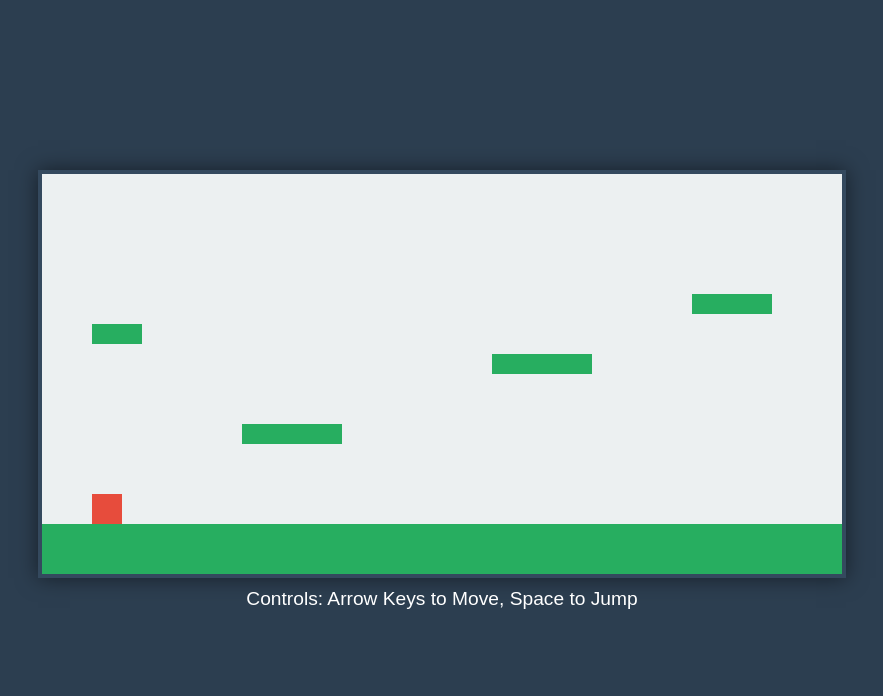
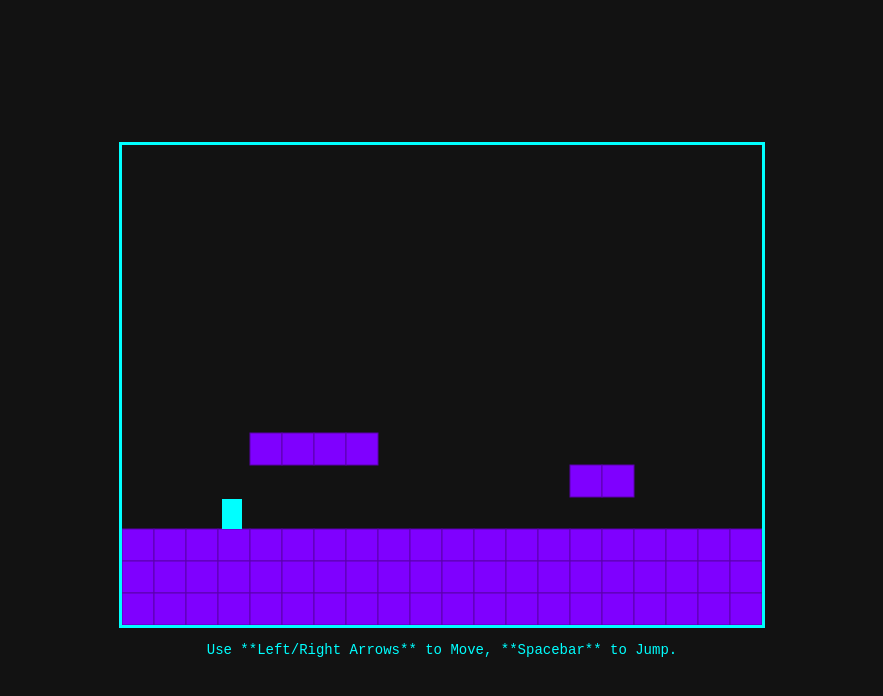
Before and after one commit to Shlok2814/Canvas-Climber, a plain HTML site: page index.html in a window 1280 px wide. Shown: the whole page, without its empty margins (198-1081 px from the left). Drawn offline with Linux system fonts and the light colour scheme.

Commit message:
Update index.html

```diff
--- a/index.html
+++ b/index.html
@@ -2,149 +2,207 @@
 <html lang="en">
 <head>
     <meta charset="UTF-8">
-    <title>Single File Platformer</title>
+    <title>Celestial Platformer Single-File Demo</title>
     <style>
-        /* --- CSS STYLES --- */
         body {
-            background-color: #2c3e50;
+            background-color: #121212; /* Deep Space Black */
             display: flex;
-            flex-direction: column;
             justify-content: center;
             align-items: center;
             height: 100vh;
             margin: 0;
-            font-family: Arial, sans-serif;
-            color: white;
+            font-family: monospace;
+            color: #00FFFF;
+        }
+        #gameContainer {
+            text-align: center;
         }
         canvas {
-            background-color: #ecf0f1;
-            border: 4px solid #34495e;
-            box-shadow: 0 0 20px rgba(0,0,0,0.5);
+            border: 3px solid #00FFFF; /* Neon Cyan border */
+            image-rendering: pixelated; /* Sharp, retro look */
+            margin-bottom: 10px;
         }
-        p { margin-top: 10px; font-size: 1.2rem; }
+        #controls {
+            font-size: 14px;
+        }
     </style>
 </head>
 <body>
-
-    <canvas id="gameCanvas" width="800" height="400"></canvas>
-    <p>Controls: Arrow Keys to Move, Space to Jump</p>
+    <div id="gameContainer">
+        <canvas id="gameCanvas" width="640" height="480"></canvas>
+        <div id="controls">
+            Use **Left/Right Arrows** to Move, **Spacebar** to Jump.
+        </div>
+    </div>
 
     <script>
-        // --- JAVASCRIPT GAME LOGIC ---
+        // --- Game Setup ---
         const canvas = document.getElementById('gameCanvas');
         const ctx = canvas.getContext('2d');
 
-        // Physics Constants
-        const gravity = 0.5;
-        const friction = 0.8;
+        const TILE_SIZE = 32; // Size of each tile in pixels
+        const TILE_COLOR = '#7F00FF'; // Electric Violet
 
-        // Player Object
+        // Simple Tilemap (0 = empty, 1 = solid tile)
+        // Map is 20 tiles wide (640/32) and 15 tiles high (480/32)
+        const gameMap = [
+            [0, 0, 0, 0, 0, 0, 0, 0, 0, 0, 0, 0, 0, 0, 0, 0, 0, 0, 0, 0],
+            [0, 0, 0, 0, 0, 0, 0, 0, 0, 0, 0, 0, 0, 0, 0, 0, 0, 0, 0, 0],
+            [0, 0, 0, 0, 0, 0, 0, 0, 0, 0, 0, 0, 0, 0, 0, 0, 0, 0, 0, 0],
+            [0, 0, 0, 0, 0, 0, 0, 0, 0, 0, 0, 0, 0, 0, 0, 0, 0, 0, 0, 0],
+            [0, 0, 0, 0, 0, 0, 0, 0, 0, 0, 0, 0, 0, 0, 0, 0, 0, 0, 0, 0],
+            [0, 0, 0, 0, 0, 0, 0, 0, 0, 0, 0, 0, 0, 0, 0, 0, 0, 0, 0, 0],
+            [0, 0, 0, 0, 0, 0, 0, 0, 0, 0, 0, 0, 0, 0, 0, 0, 0, 0, 0, 0],
+            [0, 0, 0, 0, 0, 0, 0, 0, 0, 0, 0, 0, 0, 0, 0, 0, 0, 0, 0, 0],
+            [0, 0, 0, 0, 0, 0, 0, 0, 0, 0, 0, 0, 0, 0, 0, 0, 0, 0, 0, 0],
+            [0, 0, 0, 0, 1, 1, 1, 1, 0, 0, 0, 0, 0, 0, 0, 0, 0, 0, 0, 0],
+            [0, 0, 0, 0, 0, 0, 0, 0, 0, 0, 0, 0, 0, 0, 1, 1, 0, 0, 0, 0],
+            [0, 0, 0, 0, 0, 0, 0, 0, 0, 0, 0, 0, 0, 0, 0, 0, 0, 0, 0, 0],
+            [1, 1, 1, 1, 1, 1, 1, 1, 1, 1, 1, 1, 1, 1, 1, 1, 1, 1, 1, 1], // The ground
+            [1, 1, 1, 1, 1, 1, 1, 1, 1, 1, 1, 1, 1, 1, 1, 1, 1, 1, 1, 1],
+            [1, 1, 1, 1, 1, 1, 1, 1, 1, 1, 1, 1, 1, 1, 1, 1, 1, 1, 1, 1]
+        ];
+
+        // --- Player Object ---
         const player = {
-            x: 50,
-            y: 200,
-            width: 30,
+            x: 100,
+            y: 350,
+            width: 20,
             height: 30,
-            speed: 5,
-            dx: 0,
-            dy: 0,
-            jumpStrength: 12,
-            grounded: false,
-            color: '#e74c3c'
+            color: '#00FFFF', // Neon Cyan
+            velX: 0,
+            velY: 0,
+            speed: 3,
+            jumpStrength: -8, // Negative for upward movement
+            gravity: 0.3,
+            isGrounded: false
         };
 
-        // Platforms
-        const platforms = [
-            { x: 0, y: 350, width: 800, height: 50 },    // Floor
-            { x: 200, y: 250, width: 100, height: 20 },
-            { x: 450, y: 180, width: 100, height: 20 },
-            { x: 650, y: 120, width: 80, height: 20 },
-            { x: 50, y: 150, width: 50, height: 20 }
-        ];
+        let keys = {};
+        document.addEventListener('keydown', (e) => { keys[e.key] = true; });
+        document.addEventListener('keyup', (e) => { keys[e.key] = false; });
 
-        // Input Handling
-        const keys = { right: false, left: false, up: false };
+        // --- Core Functions ---
 
-        document.addEventListener('keydown', (e) => {
-            if (e.code === 'ArrowRight') keys.right = true;
-            if (e.code === 'ArrowLeft') keys.left = true;
-            if (e.code === 'Space' || e.code === 'ArrowUp') keys.up = true;
-        });
+        /**
+         * Checks if a tile at the given pixel coordinates (x, y) is solid (type 1).
+         */
+        function isSolid(x, y) {
+            // Convert pixel coordinates to tile coordinates
+            const tileX = Math.floor(x / TILE_SIZE);
+            const tileY = Math.floor(y / TILE_SIZE);
 
-        document.addEventListener('keyup', (e) => {
-            if (e.code === 'ArrowRight') keys.right = false;
-            if (e.code === 'ArrowLeft') keys.left = false;
-            if (e.code === 'Space' || e.code === 'ArrowUp') keys.up = false;
-        });
-
-        // Main Game Logic
-        function update() {
-            // Horizontal Movement
-            if (keys.right) player.dx = player.speed;
-            else if (keys.left) player.dx = -player.speed;
-            else player.dx *= friction;
-
-            player.x += player.dx;
-
-            // Jumping & Gravity
-            if (keys.up && player.grounded) {
-                player.dy = -player.jumpStrength;
-                player.grounded = false;
+            // Basic bounds checking
+            if (tileX < 0 || tileY < 0 || tileY >= gameMap.length || tileX >= gameMap[0].length) {
+                return false;
             }
 
-            player.dy += gravity;
-            player.y += player.dy;
+            // Check map value
+            return gameMap[tileY][tileX] === 1;
+        }
 
-            // Collision Detection
-            player.grounded = false;
-            platforms.forEach(platform => {
-                if (
-                    player.x < platform.x + platform.width &&
-                    player.x + player.width > platform.x &&
-                    player.y < platform.y + platform.height &&
-                    player.y + player.height > platform.y
-                ) {
-                    // Check if falling down onto the platform
-                    if (player.dy > 0 && player.y + player.height - player.dy <= platform.y) {
-                        player.grounded = true;
-                        player.dy = 0;
-                        player.y = platform.y - player.height;
-                    }
+        /**
+         * Handles all player movement and tile-based collision resolution.
+         */
+        function updatePlayer() {
+            // 1. Apply Gravity
+            player.velY += player.gravity;
+
+            // 2. Handle Horizontal Movement
+            if (keys['ArrowLeft']) {
+                player.velX = -player.speed;
+            } else if (keys['ArrowRight']) {
+                player.velX = player.speed;
+            } else {
+                player.velX = 0;
+            }
+
+            // 3. Handle Jump
+            if (keys[' ']) { // Spacebar for jump
+                if (player.isGrounded) {
+                    player.velY = player.jumpStrength;
+                    player.isGrounded = false;
                 }
-            });
+            }
 
-            // Boundary Checks
-            if (player.x < 0) player.x = 0;
-            if (player.x + player.width > canvas.width) player.x = canvas.width - player.width;
+            // 4. Update Position (X-Axis)
+            player.x += player.velX;
 
-            // Respawn if fallen
-            if (player.y > canvas.height) {
-                player.x = 50;
-                player.y = 200;
-                player.dy = 0;
+            // Horizontal Collision Check (AABB vs Tile)
+            if ((player.velX > 0 && isSolid(player.x + player.width, player.y) ||
+                player.velX > 0 && isSolid(player.x + player.width, player.y + player.height - 1)) ||
+                (player.velX < 0 && isSolid(player.x, player.y) ||
+                player.velX < 0 && isSolid(player.x, player.y + player.height - 1)))
+            {
+                player.x -= player.velX;
+                player.velX = 0;
+            }
+
+            // 5. Update Position (Y-Axis)
+            player.y += player.velY;
+            player.isGrounded = false;
+
+            // Vertical Collision Check (AABB vs Tile)
+            if ((player.velY > 0 && isSolid(player.x + player.width / 2, player.y + player.height)) ||
+                (player.velY < 0 && isSolid(player.x + player.width / 2, player.y)))
+            {
+                if (player.velY > 0) { // Landing
+                    player.isGrounded = true;
+                    player.y = Math.floor((player.y + player.height) / TILE_SIZE) * TILE_SIZE - player.height;
+                } else { // Hitting head
+                    player.y = (Math.floor(player.y / TILE_SIZE) + 1) * TILE_SIZE;
+                }
+                player.velY = 0;
             }
         }
 
-        // Render Function
-        function draw() {
-            ctx.clearRect(0, 0, canvas.width, canvas.height);
+        /**
+         * Draws the tile map to the canvas.
+         */
+        function drawMap() {
+            ctx.fillStyle = TILE_COLOR;
+            for (let y = 0; y < gameMap.length; y++) {
+                for (let x = 0; x < gameMap[y].length; x++) {
+                    if (gameMap[y][x] === 1) {
+                        // Draw a solid tile
+                        ctx.fillRect(x * TILE_SIZE, y * TILE_SIZE, TILE_SIZE, TILE_SIZE);
 
-            // Draw Platforms
-            ctx.fillStyle = '#27ae60';
-            platforms.forEach(p => ctx.fillRect(p.x, p.y, p.width, p.height));
+                        // Add a slight grid line for visual appeal
+                        ctx.strokeStyle = '#5A00AB'; // Darker violet for separation
+                        ctx.strokeRect(x * TILE_SIZE, y * TILE_SIZE, TILE_SIZE, TILE_SIZE);
+                    }
+                }
+            }
+        }
 
-            // Draw Player
+        /**
+         * Draws the player character.
+         */
+        function drawPlayer() {
             ctx.fillStyle = player.color;
             ctx.fillRect(player.x, player.y, player.width, player.height);
         }
 
-        // Loop
-        function loop() {
-            update();
-            draw();
-            requestAnimationFrame(loop);
+        /**
+         * The main game loop function.
+         */
+        function gameLoop() {
+            // 1. Clear the canvas
+            ctx.clearRect(0, 0, canvas.width, canvas.height);
+
+            // 2. Update Game Logic
+            updatePlayer();
+
+            // 3. Draw Game Elements
+            drawMap();
+            drawPlayer();
+
+            // Request the next frame for smooth animation
+            requestAnimationFrame(gameLoop);
         }
 
-        loop();
+        // Start the game loop
+        gameLoop();
     </script>
 </body>
 </html>
```
